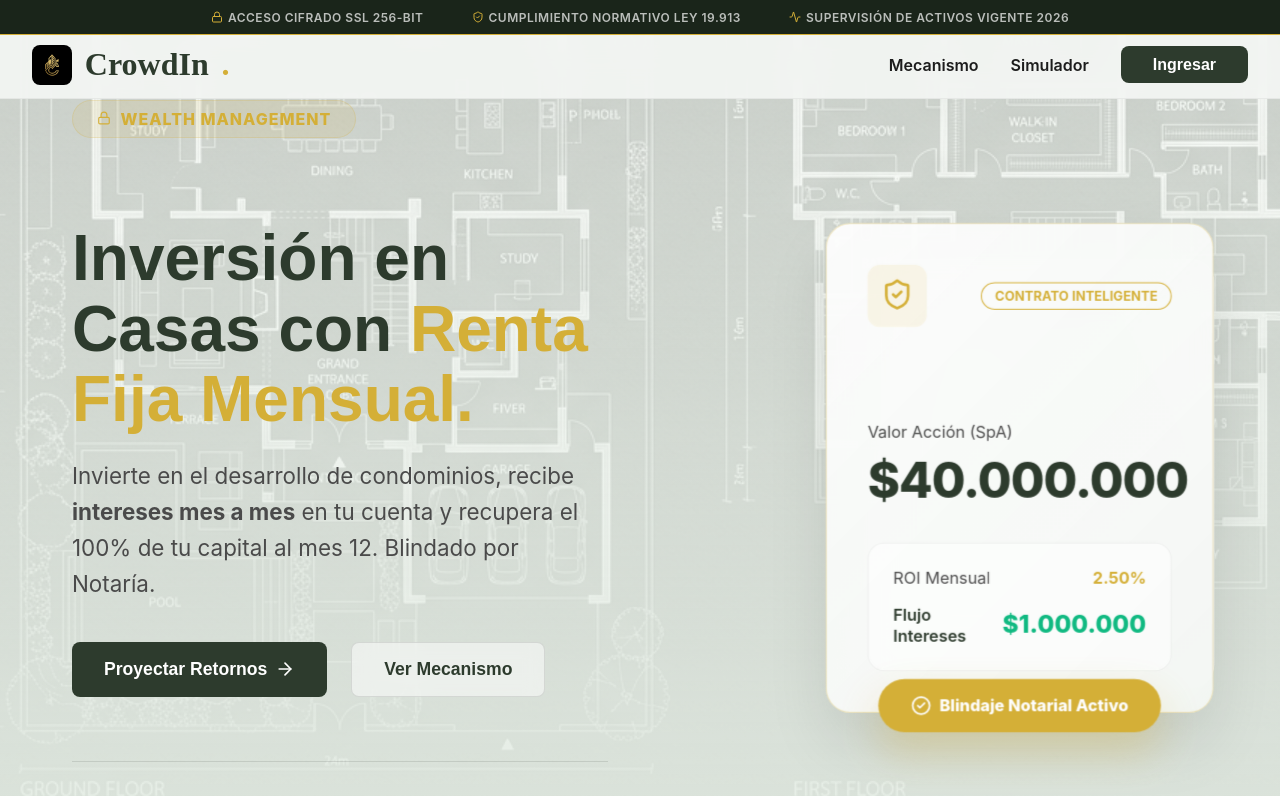
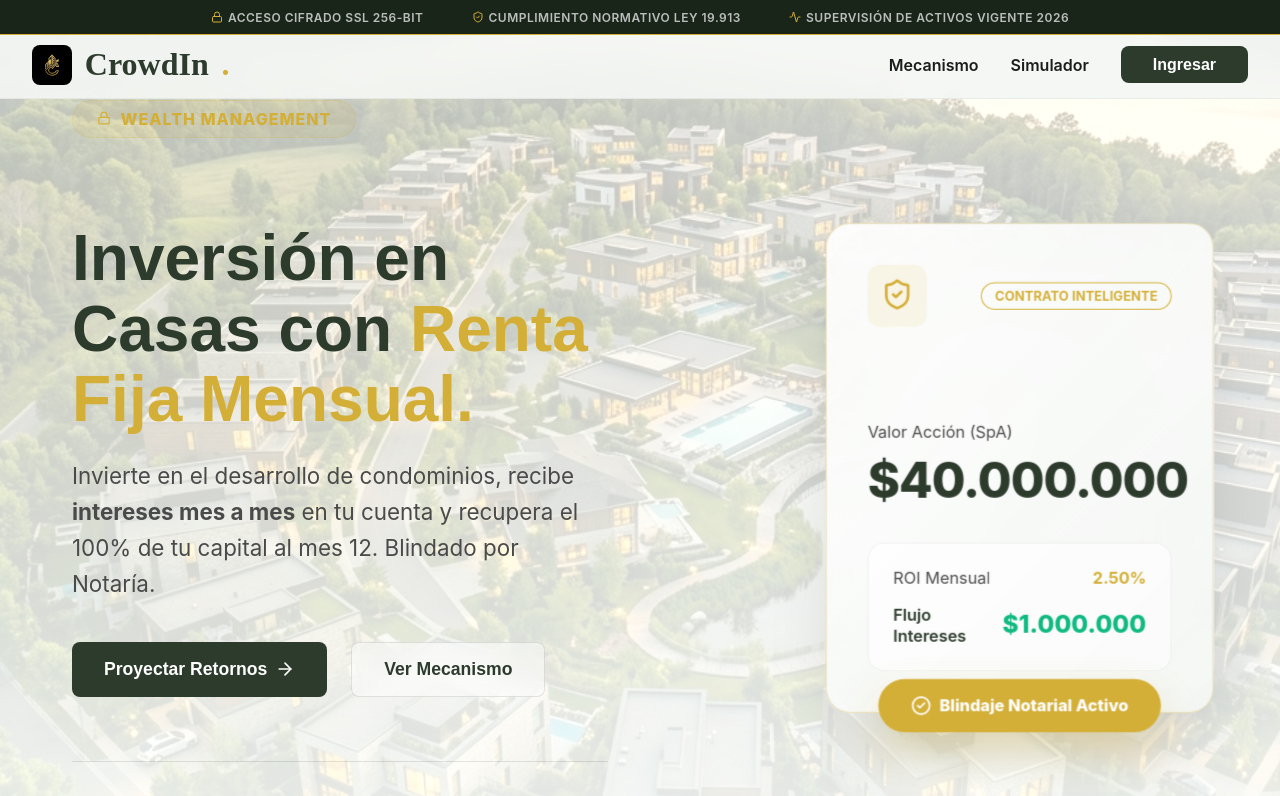
Before and after one commit to Rentapro/CrowdIn, a React (Vite) app: page / in a window 1280 px wide. Shown: the top 796 px of the page. Built offline with nearby package versions, Linux system fonts and the light colour scheme.

Commit message:
UI: Reemplazo de animacion parallax por fondo cinematico de condominio (Houses)

```diff
--- a/src/ParallaxBackground.jsx
+++ b/src/ParallaxBackground.jsx
@@ -1,86 +1,50 @@
 import React from 'react';
-import { motion, useScroll, useTransform } from 'framer-motion';
+import { motion } from 'framer-motion';
 
 export default function ParallaxBackground() {
-  const { scrollYProgress } = useScroll();
-
-  // Opacity transitions for crossfading
-  const blueprintOpacity = useTransform(scrollYProgress, [0, 0.3], [1, 0]);
-  const finishedOpacity = useTransform(scrollYProgress, [0.4, 0.8], [0, 1]);
-
-  // Scale and Position effects
-  const blueprintScale = useTransform(scrollYProgress, [0, 0.5], [1, 1.2]);
-  const finishedScale = useTransform(scrollYProgress, [0.3, 1], [0.8, 1.1]);
-  const finishedY = useTransform(scrollYProgress, [0.3, 1], [100, 0]);
-
   return (
-    <div style={{ position: 'fixed', top: 0, left: 0, width: '100vw', height: '100vh', zIndex: -1, overflow: 'hidden', background: 'var(--sage-50)' }}>
-
-      {/* LAYER 1: THE ORIGIN (BLUEPRINT) */}
+    <div style={{
+      position: 'fixed',
+      top: 0,
+      left: 0,
+      right: 0,
+      bottom: 0,
+      zIndex: -1,
+      overflow: 'hidden',
+      background: 'var(--sage-50)'
+    }}>
+      {/* Cinematic Background with Ken Burns Effect */}
       <motion.div
+        animate={{
+          scale: [1, 1.05, 1],
+          x: [0, -10, 0],
+          y: [0, -5, 0]
+        }}
+        transition={{
+          duration: 30,
+          repeat: Infinity,
+          ease: "linear"
+        }}
         style={{
-          position: 'absolute',
-          top: 0,
-          left: 0,
-          width: '100%',
-          height: '100%',
-          backgroundImage: 'url("/blueprint.png")',
+          width: '110%',
+          height: '110%',
+          backgroundImage: `linear-gradient(to bottom, rgba(244, 247, 244, 0.7), rgba(244, 247, 244, 0.9)), url('/condominio.png')`,
           backgroundSize: 'cover',
           backgroundPosition: 'center',
-          opacity: blueprintOpacity,
-          scale: blueprintScale,
-          filter: 'grayscale(0.5) contrast(1.1)'
+          filter: 'brightness(1.05) contrast(1.02)'
         }}
       />
 
-      {/* LAYER 2: THE EVOLUTION (OVERLAY GRADIENT) */}
-      <div
-        style={{
-          position: 'absolute',
-          top: 0,
-          left: 0,
-          width: '100%',
-          height: '100%',
-          background: 'linear-gradient(to bottom, rgba(244, 247, 244, 0.6), rgba(227, 235, 227, 0.9))',
-          zIndex: 1
-        }}
-      />
-
-      {/* LAYER 3: THE FINISHED PRODUCT (LUXURY BUILDING) */}
-      <motion.div
-        style={{
-          position: 'absolute',
-          top: '10%',
-          left: '10%',
-          width: '80%',
-          height: '80%',
-          backgroundImage: 'url("/building_final.png")',
-          backgroundSize: 'contain',
-          backgroundRepeat: 'no-repeat',
-          backgroundPosition: 'center',
-          opacity: finishedOpacity,
-          scale: finishedScale,
-          y: finishedY,
-          zIndex: 2,
-          filter: 'drop-shadow(0 30px 60px rgba(0,0,0,0.1))'
-        }}
-      />
-
-      {/* AMBIENT FLOATING ELEMENTS (OPTIONAL GOLD PARTICLES) */}
-      <motion.div
-        style={{
-          position: 'absolute',
-          top: '20%',
-          left: '80%',
-          width: '100px',
-          height: '100px',
-          background: 'var(--gold-primary)',
-          borderRadius: '50%',
-          filter: 'blur(80px)',
-          opacity: 0.2,
-          y: useTransform(scrollYProgress, [0, 1], [0, -500])
-        }}
-      />
+      {/* Decorative Overlay Gradients */}
+      <div style={{
+        position: 'absolute',
+        top: 0,
+        left: 0,
+        right: 0,
+        bottom: 0,
+        background: 'radial-gradient(circle at 20% 30%, rgba(212, 175, 55, 0.05) 0%, transparent 50%)',
+        pointerEvents: 'none'
+      }} />
     </div>
   );
 }
```
Also changed, not shown: public/condominio.png (added).
